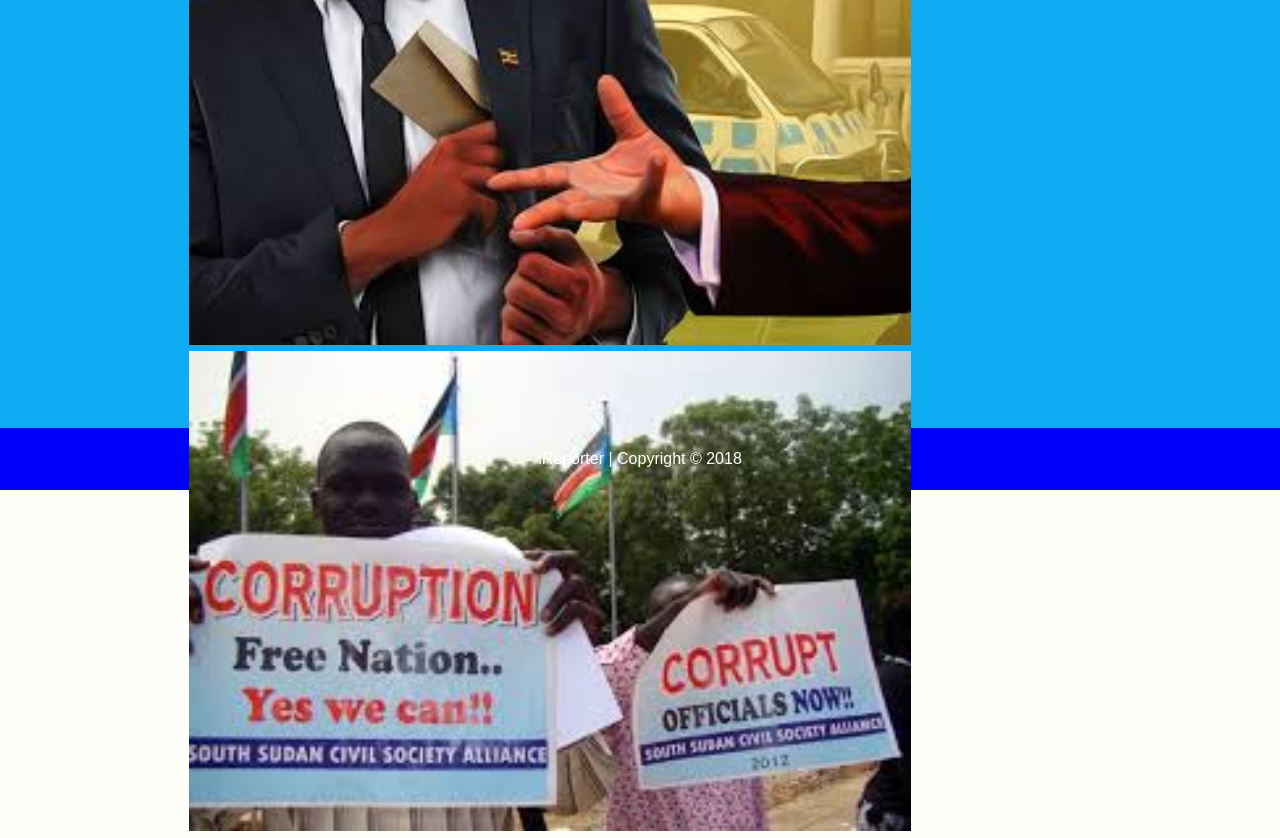
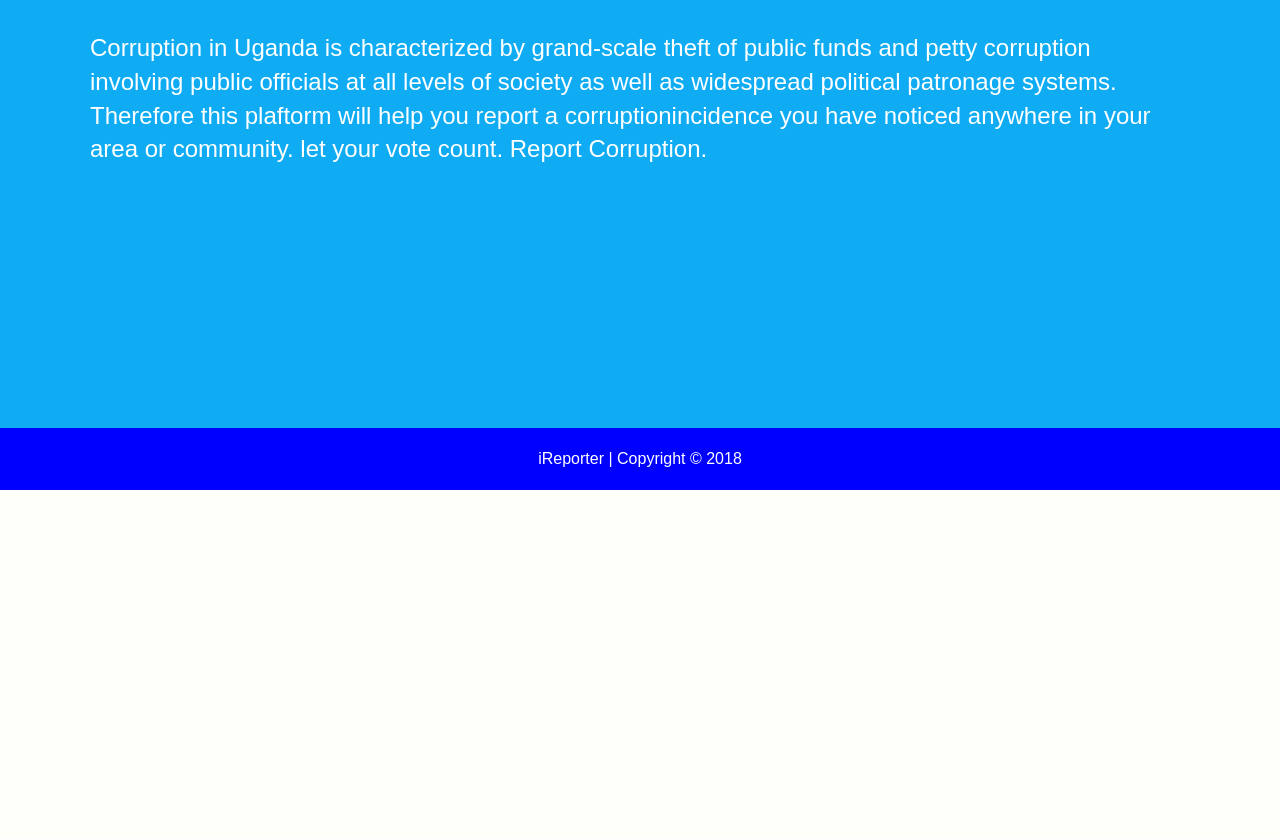
Before and after one commit to natalie-abbie/i-reporter, a plain HTML site: page UI/index.html in a window 1280 px wide. Shown: the part 378-1216 px from the top of the page. After the commit the page ends 868 px from the top, so only its background shows below. Drawn offline with Linux system fonts and the light colour scheme.

Commit message:
Update index.html

```diff
--- a/UI/index.html
+++ b/UI/index.html
@@ -32,11 +32,6 @@
           Corruption in Uganda is characterized by grand-scale theft of public funds and petty corruption involving public officials at all levels of society as well as widespread political patronage systems.
           <br>Therefore this plaftorm will help you report a corruptionincidence you have noticed anywhere in your area or community. let your vote count. Report Corruption.
       </p>
-     <div>
-       <img src ="assets/image/cor1.jpeg">
-       <img src = "assets/image/coverpage.jpeg">
-       <img src ="assets/image/images.jpeg">
-     </div>
     </section>
 
   <footer>
```
